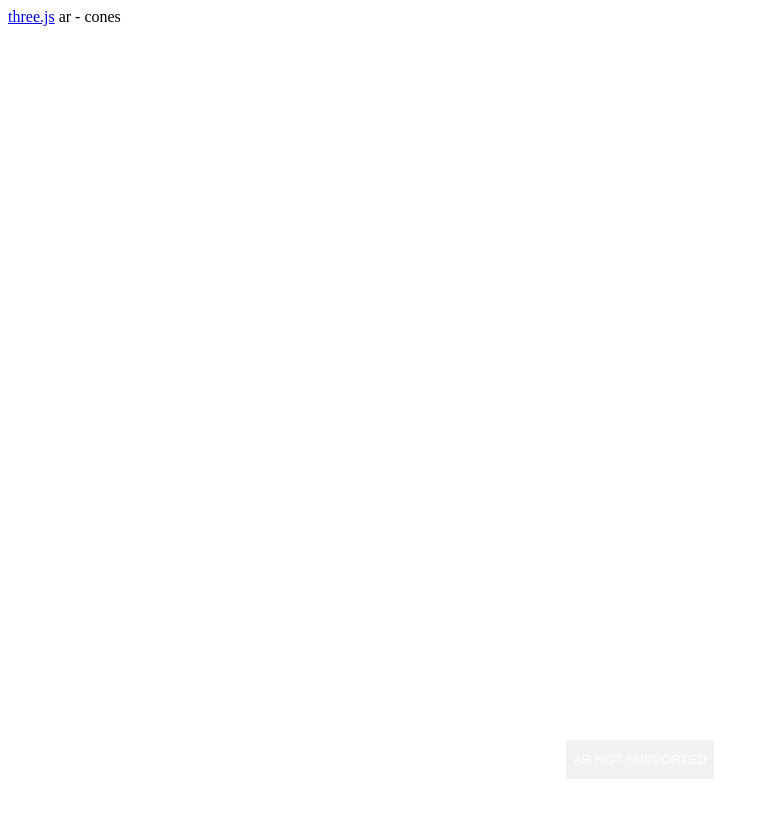
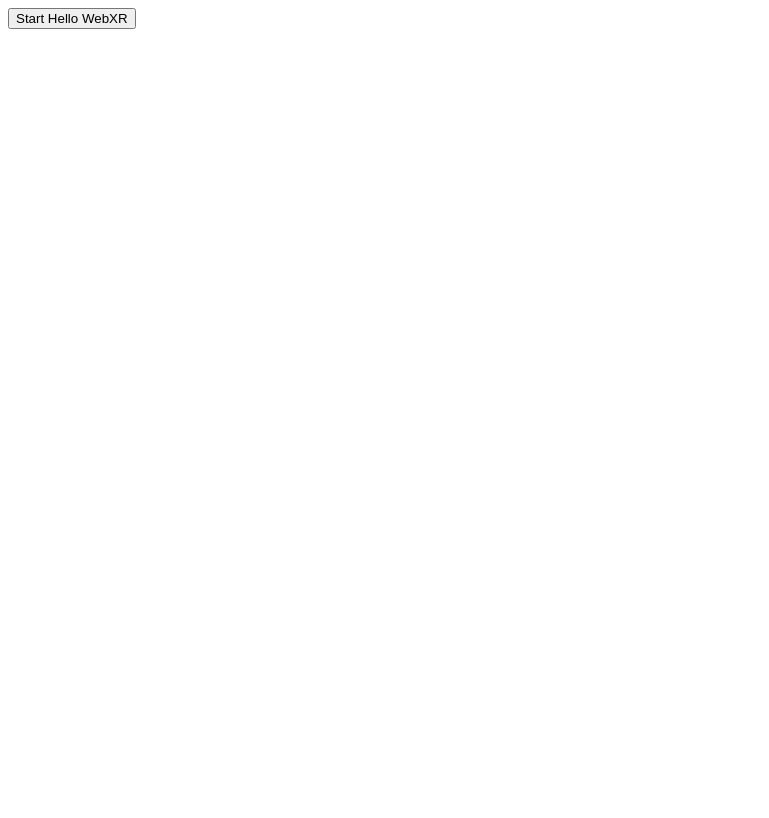
Before and after one commit to stonybrook-christopher-ryan/webxr-testbed, a plain HTML site: page index.html in a window 1280 px wide. Shown: the whole page, without its empty margins (0-769 px from the left). Drawn offline with nearby package versions, Linux system fonts and the light colour scheme.

Commit message:
Update index.html

```diff
--- a/index.html
+++ b/index.html
@@ -1,101 +1,99 @@
-<!DOCTYPE html>
-<html lang="en">
-	<head>
-		<title>three.js ar - cones</title>
-		<meta charset="utf-8">
-		<meta name="viewport" content="width=device-width, initial-scale=1.0, user-scalable=no">
-		<link type="text/css" rel="stylesheet" href="main.css">
-	</head>
-	<body>
+<!doctype html>
+<html>
 
-		<div id="info">
-			<a href="https://threejs.org" target="_blank" rel="noopener">three.js</a> ar - cones<br/>
-		</div>
+<head>
+    <meta charset="UTF-8">
+    <meta name="viewport"
+        content="width=device-width, user-scalable=no, initial-scale=1.0, maximum-scale=1.0, minimum-scale=1.0">
+    <title>Hello WebXR!</title>
 
-		<script type="module">
+    <!-- three.js -->
+    <script src="https://unpkg.com/three@0.126.0/build/three.js"></script>
+</head>
 
-            		import * as THREE from 'https://unpkg.com/three/build/three.module.js';
-			import { ARButton } from 'https://unpkg.com/three/examples/jsm/webxr/ARButton.js';
+<body>
 
-			var container;
-			var camera, scene, renderer;
-			var controller;
+    <!-- Starting an immersive WebXR session requires user interaction.
+    We start this one with a simple button. -->
+    <button onclick="activateXR()">Start Hello WebXR</button>
+    <script>
+        async function activateXR() {
+            // Add a canvas element and initialize a WebGL context that is compatible with WebXR.
+            const canvas = document.createElement("canvas");
+            document.body.appendChild(canvas);
+            const gl = canvas.getContext("webgl", { xrCompatible: true });
 
-			init();
-			animate();
+            const scene = new THREE.Scene();
 
-			function init() {
+            // The cube will have a different color on each side.
+            const materials = [
+                new THREE.MeshBasicMaterial({ color: 0xff0000 }),
+                new THREE.MeshBasicMaterial({ color: 0x0000ff }),
+                new THREE.MeshBasicMaterial({ color: 0x00ff00 }),
+                new THREE.MeshBasicMaterial({ color: 0xff00ff }),
+                new THREE.MeshBasicMaterial({ color: 0x00ffff }),
+                new THREE.MeshBasicMaterial({ color: 0xffff00 })
+            ];
 
-				container = document.createElement( 'div' );
-				document.body.appendChild( container );
+            // Create the cube and add it to the demo scene.
+            const cube = new THREE.Mesh(new THREE.BoxBufferGeometry(0.2, 0.2, 0.2), materials);
+            cube.position.set(1, 1, 1);
+            scene.add(cube);
 
-				scene = new THREE.Scene();
+            // Set up the WebGLRenderer, which handles rendering to the session's base layer.
+            const renderer = new THREE.WebGLRenderer({
+                alpha: true,
+                preserveDrawingBuffer: true,
+                canvas: canvas,
+                context: gl
+            });
+            renderer.autoClear = false;
 
-				camera = new THREE.PerspectiveCamera( 70, window.innerWidth / window.innerHeight, 0.01, 20 );
+            // The API directly updates the camera matrices.
+            // Disable matrix auto updates so three.js doesn't attempt
+            // to handle the matrices independently.
+            const camera = new THREE.PerspectiveCamera();
+            camera.matrixAutoUpdate = false;
 
-				var light = new THREE.HemisphereLight( 0xffffff, 0xbbbbff, 1 );
-				light.position.set( 0.5, 1, 0.25 );
-				scene.add( light );
+            // Initialize a WebXR session using "immersive-ar".
+            const session = await navigator.xr.requestSession("immersive-ar");
+            session.updateRenderState({
+                baseLayer: new XRWebGLLayer(session, gl)
+            });
 
-				//
+            // A 'local' reference space has a native origin that is located
+            // near the viewer's position at the time the session was created.
+            const referenceSpace = await session.requestReferenceSpace('local');
+            // Create a render loop that allows us to draw on the AR view.
+            const onXRFrame = (time, frame) => {
+                // Queue up the next draw request.
+                session.requestAnimationFrame(onXRFrame);
 
-				renderer = new THREE.WebGLRenderer( { antialias: true, alpha: true } );
-				renderer.setPixelRatio( window.devicePixelRatio );
-				renderer.setSize( window.innerWidth, window.innerHeight );
-				renderer.xr.enabled = true;
-				container.appendChild( renderer.domElement );
+                // Bind the graphics framebuffer to the baseLayer's framebuffer
+                gl.bindFramebuffer(gl.FRAMEBUFFER, session.renderState.baseLayer.framebuffer)
 
-				//
+                // Retrieve the pose of the device.
+                // XRFrame.getViewerPose can return null while the session attempts to establish tracking.
+                const pose = frame.getViewerPose(referenceSpace);
+                if (pose) {
+                    // In mobile AR, we only have one view.
+                    const view = pose.views[0];
 
-				document.body.appendChild( ARButton.createButton( renderer ) );
+                    const viewport = session.renderState.baseLayer.getViewport(view);
+                    renderer.setSize(viewport.width, viewport.height)
 
-				//
+                    // Use the view's transform matrix and projection matrix to configure the THREE.camera.
+                    camera.matrix.fromArray(view.transform.matrix)
+                    camera.projectionMatrix.fromArray(view.projectionMatrix);
+                    camera.updateMatrixWorld(true);
 
-				var geometry = new THREE.CylinderBufferGeometry( 0, 0.05, 0.2, 32 ).rotateX( Math.PI / 2 );
+                    // Render the scene with THREE.WebGLRenderer.
+                    renderer.render(scene, camera)
+                }
+            }
+            session.requestAnimationFrame(onXRFrame);
+        }
+    </script>
+</body>
 
-				function onSelect() {
-
-					var material = new THREE.MeshPhongMaterial( { color: 0xffffff * Math.random() } );
-					var mesh = new THREE.Mesh( geometry, material );
-					mesh.position.set( 0, 0, - 0.3 ).applyMatrix4( controller.matrixWorld );
-					mesh.quaternion.setFromRotationMatrix( controller.matrixWorld );
-					scene.add( mesh );
-
-				}
-
-				controller = renderer.xr.getController( 0 );
-				controller.addEventListener( 'select', onSelect );
-				scene.add( controller );
-
-				//
-
-				window.addEventListener( 'resize', onWindowResize, false );
-
-			}
-
-			function onWindowResize() {
-
-				camera.aspect = window.innerWidth / window.innerHeight;
-				camera.updateProjectionMatrix();
-
-				renderer.setSize( window.innerWidth, window.innerHeight );
-
-			}
-
-			//
-
-			function animate() {
-
-				renderer.setAnimationLoop( render );
-
-			}
-
-			function render() {
-
-				renderer.render( scene, camera );
-
-			}
-
-		</script>
-	</body>
 </html>
```
